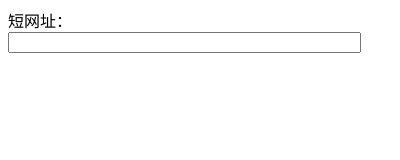
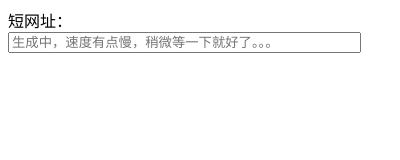
Before and after one commit to moorper/qcode, a browser extension: page popup.html in a window 400 px wide. Drawn offline with Linux system fonts and the light colour scheme.

Commit message:
短网址生成提示

```diff
--- a/popup.html
+++ b/popup.html
@@ -9,7 +9,7 @@
 <body>
     <div id="qrcode"></div>
     <label for="short">短网址：</label>
-    <input type="text" id="short" name="short" value="" size="41">
+    <input type="text" id="short" name="short" value="" size="41" placeholder="生成中，速度有点慢，稍微等一下就好了。。。">
 </body>
 <script src="js/jquery.js"></script>
 <script src="js/qrcode.js"></script>
```
